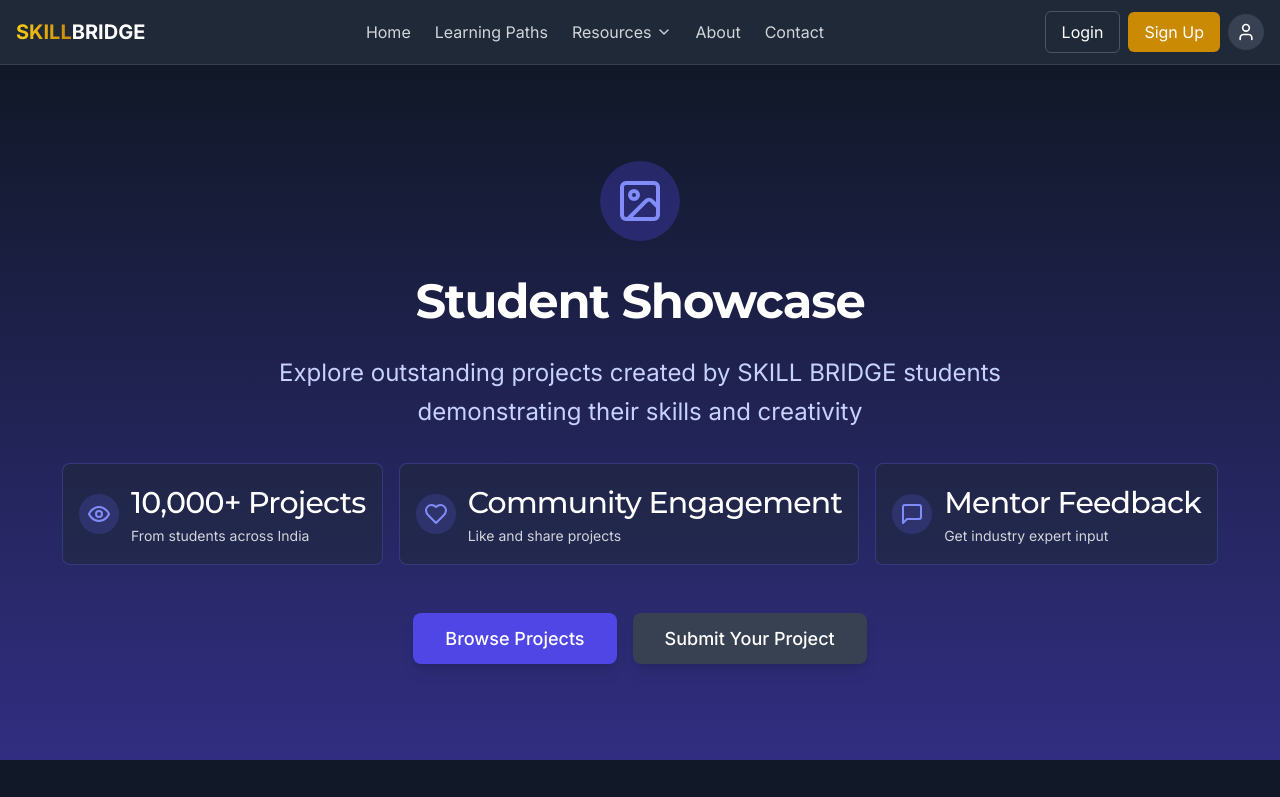
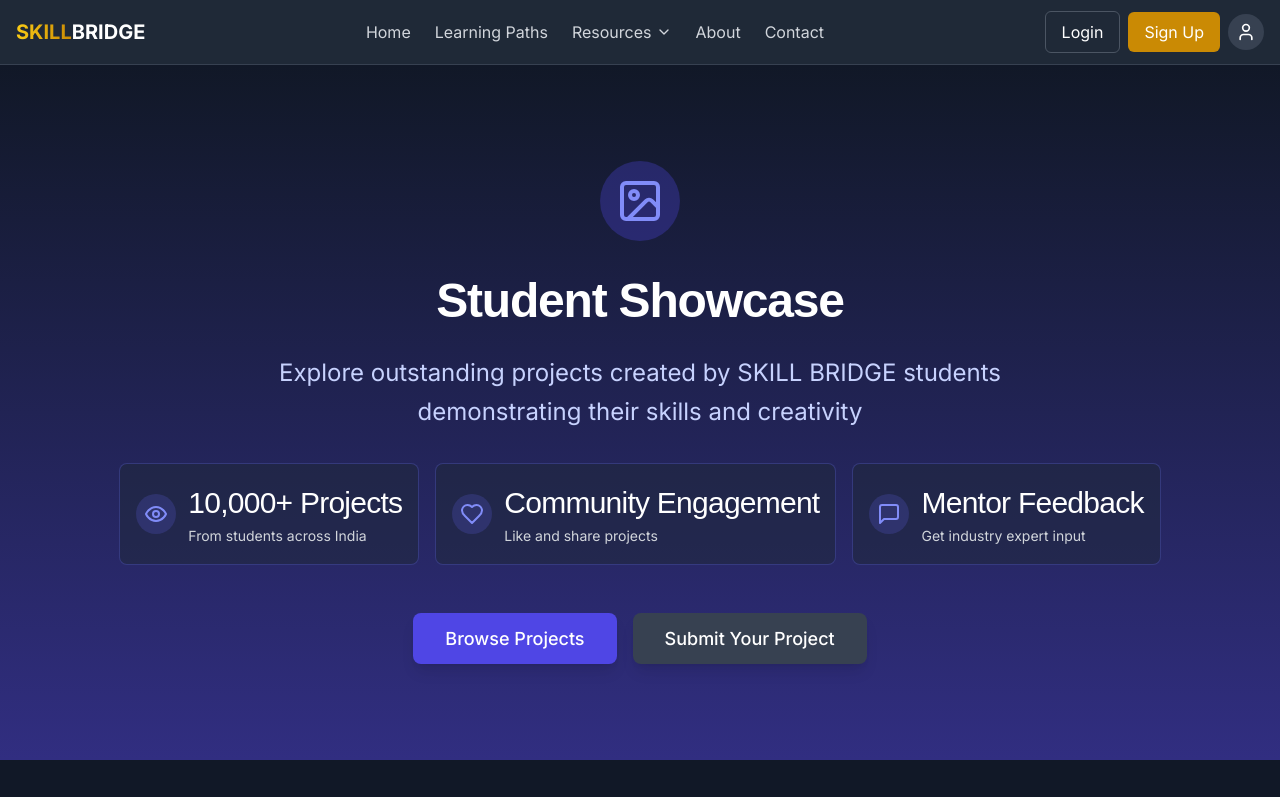
Before and after one commit to Nikhil9989/psb, a Next.js app: page /public/showcase in a window 1280 px wide. Shown: the top 797 px of the page. Built offline with nearby package versions, Linux system fonts and the light colour scheme.

Commit message:
Create root layout

```diff
--- a/app/layout.tsx
+++ b/app/layout.tsx
@@ -1,44 +1,22 @@
-import './globals.css'
-import type { Metadata } from 'next'
-import { Inter, Montserrat, Playfair_Display as PlayfairDisplay } from 'next/font/google'
+import type { Metadata } from 'next';
+import { Inter } from 'next/font/google';
+import './globals.css';
 
-// Font configuration for more elegant, refined typography
-const inter = Inter({
-  subsets: ['latin'],
-  display: 'swap',
-  variable: '--font-inter',
-})
-
-const montserrat = Montserrat({
-  weight: ['300', '400', '500', '600', '700'],
-  subsets: ['latin'],
-  display: 'swap',
-  variable: '--font-montserrat',
-})
-
-const playfairDisplay = PlayfairDisplay({
-  weight: ['400', '500', '600', '700'],
-  subsets: ['latin'],
-  display: 'swap',
-  variable: '--font-playfair',
-})
+const inter = Inter({ subsets: ['latin'] });
 
 export const metadata: Metadata = {
-  title: 'SKILL BRIDGE | Transforming Education with Domain-Based Learning',
-  description: 'SKILL BRIDGE offers cohort-based, domain-focused learning pathways that bridge the skill gap between education and industry demands through personalized, incremental skill development.',
-  keywords: 'education, skill development, domain-based learning, industry training, personalized learning, cohort learning, India education',
-}
+  title: 'SKILL BRIDGE',
+  description: 'Integrated Domain-Based Learning Platform',
+};
 
 export default function RootLayout({
   children,
 }: {
-  children: React.ReactNode
+  children: React.ReactNode;
 }) {
   return (
     <html lang="en">
-      <body className={`${inter.variable} ${montserrat.variable} ${playfairDisplay.variable} font-sans bg-obsidian-900 text-white`}>
-        {children}
-      </body>
+      <body className={inter.className}>{children}</body>
     </html>
-  )
+  );
 }
```
